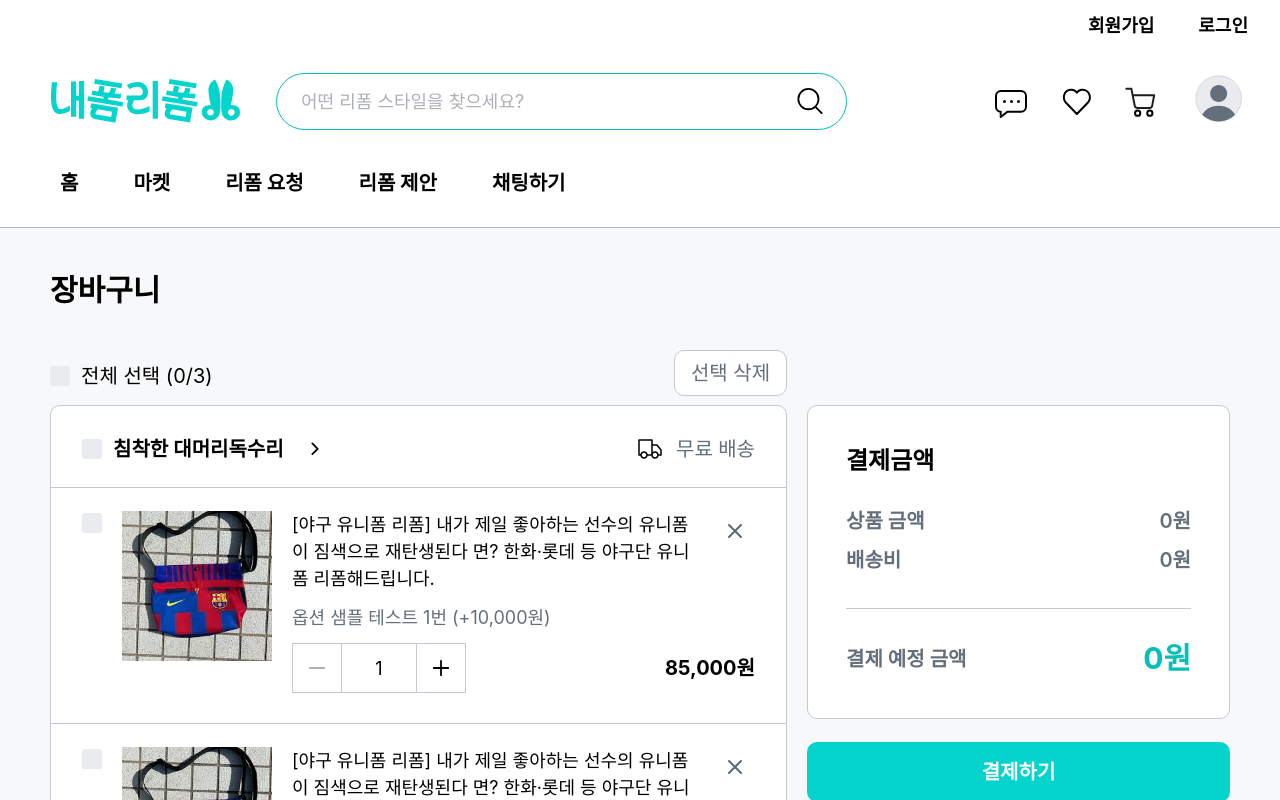
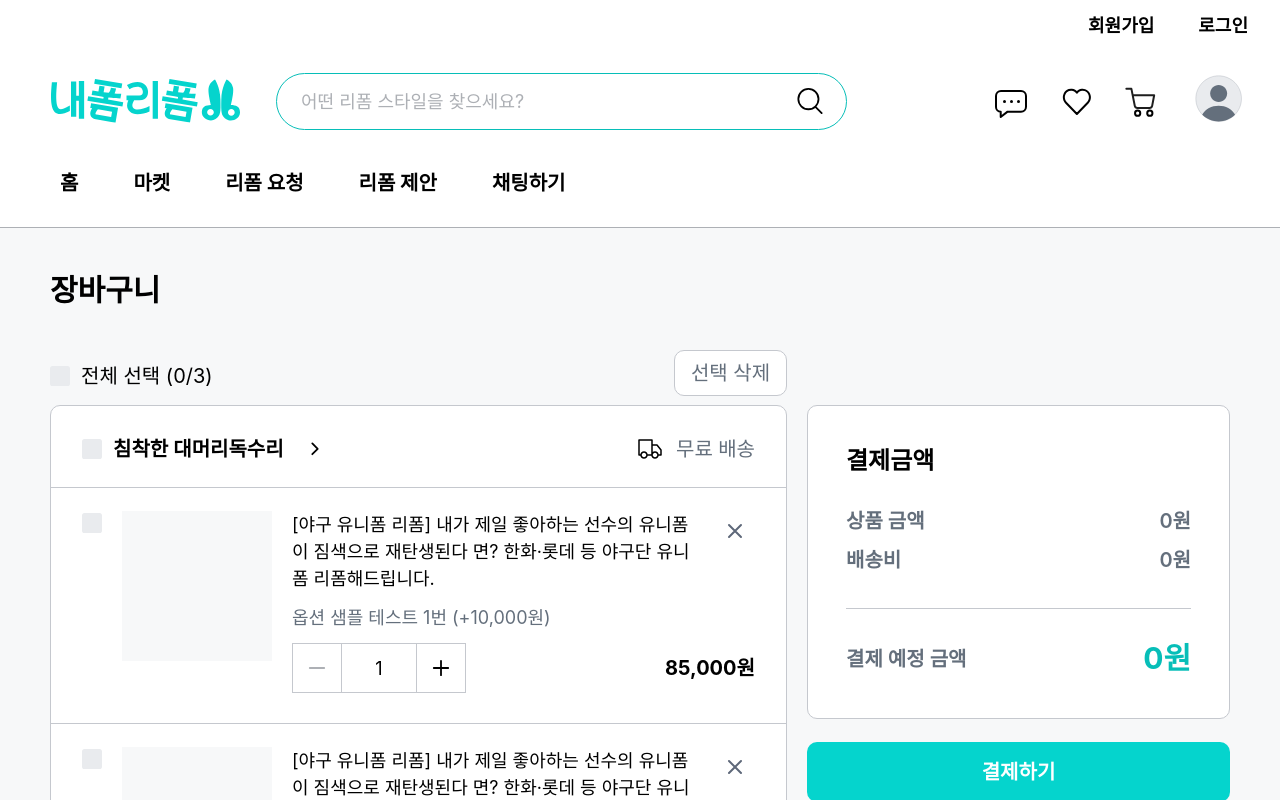
Before and after one commit to UMC-9th-project/myform-reform-FE, a React (Vite) app: page /cart in a window 1280 px wide. Shown: the top 800 px of the page. Built offline with nearby package versions, Linux system fonts and the light colour scheme; a web font is replaced by a local one.

Commit message:
fix: 장바구니 사진 오류 수정

```diff
--- a/src/components/domain/cart/CartItem.tsx
+++ b/src/components/domain/cart/CartItem.tsx
@@ -1,9 +1,8 @@
+import { useState } from 'react';
 import Checkbox from '../../../components/common/Checkbox/Checkbox';
 import OptionQuantity from '../product/option/option-quantity-button/OptionQuantity';
 import type { CartProduct } from '../../../types/domain/cart/cart';
 import xIcon from '../../../assets/icons/x.svg';
-
-const productImage = '/images/e3.jpg';
 
 interface CartItemProps {
   product: CartProduct;
@@ -24,6 +23,8 @@ const CartItem = ({
   onQuantityChange,
   onDelete,
 }: CartItemProps) => {
+  const [imageError, setImageError] = useState(false);
+
   return (
     <div
       className={`px-[1.9375rem] pt-[1.4375rem] pb-[1.875rem] flex gap-[1.25rem] items-start ${
@@ -33,11 +34,16 @@ const CartItem = ({
       <div className="pt-[0.125rem]">
         <Checkbox checked={isChecked} onChange={onCheck} />
       </div>
-      <img
-        src={product.imageUrl || productImage}
-        alt="상품 이미지"
-        className="w-[9.375rem] h-[9.375rem] object-cover flex-shrink-0"
-      />
+      {imageError || !product.imageUrl ? (
+        <div className="w-[9.375rem] h-[9.375rem] bg-[var(--color-gray-20)] flex-shrink-0" />
+      ) : (
+        <img
+          src={product.imageUrl}
+          alt="상품 이미지"
+          className="w-[9.375rem] h-[9.375rem] object-cover flex-shrink-0"
+          onError={() => setImageError(true)}
+        />
+      )}
       <div className="flex-1 flex flex-col gap-[0.75rem]">
         <div className="flex items-start justify-between gap-[0.75rem]">
           <div className="body-b1-rg flex-1">{product.name}</div>
```
Also changed, not shown: public/images/e3.jpg (deleted), src/pages/cart/e3.jpg (deleted).
